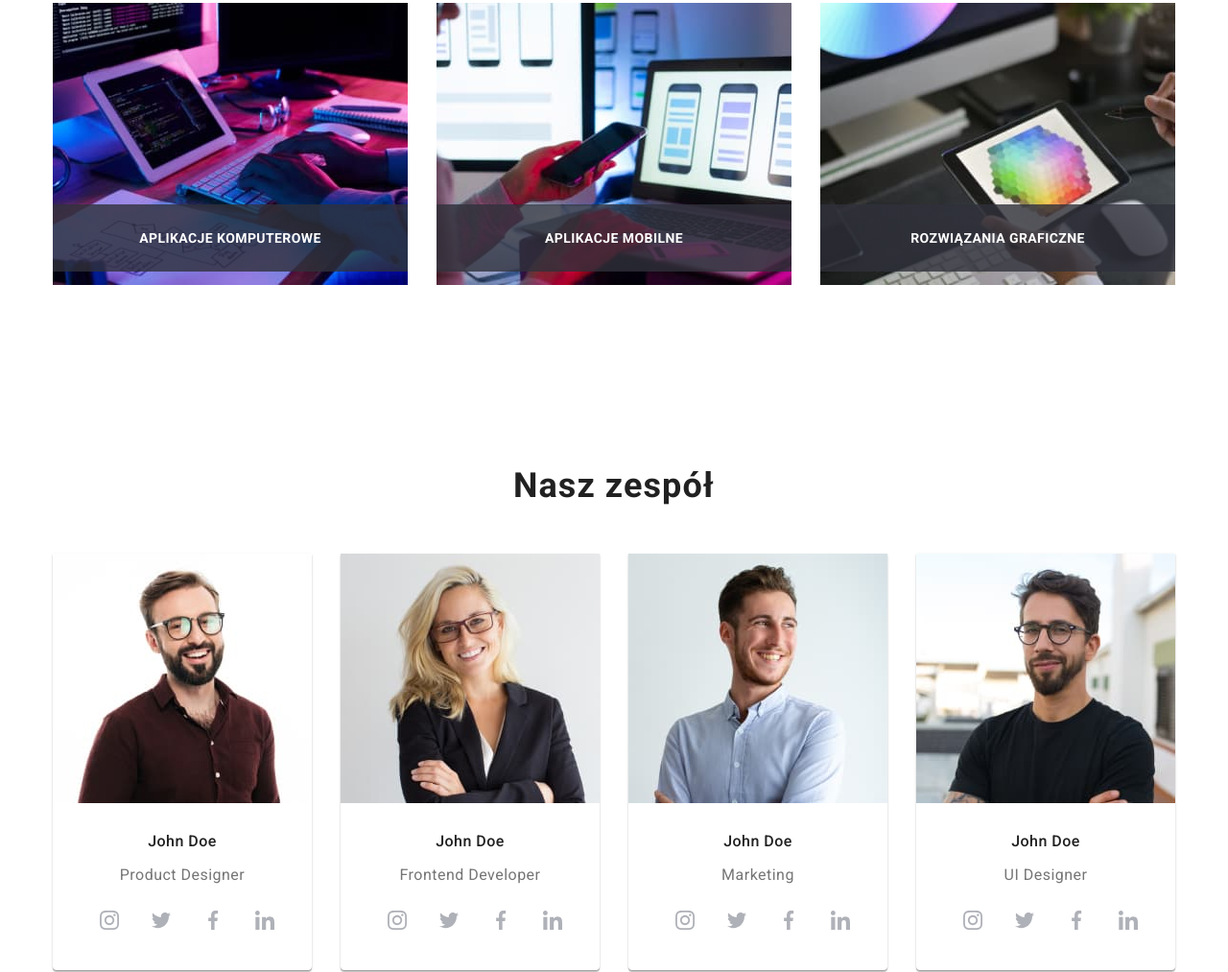
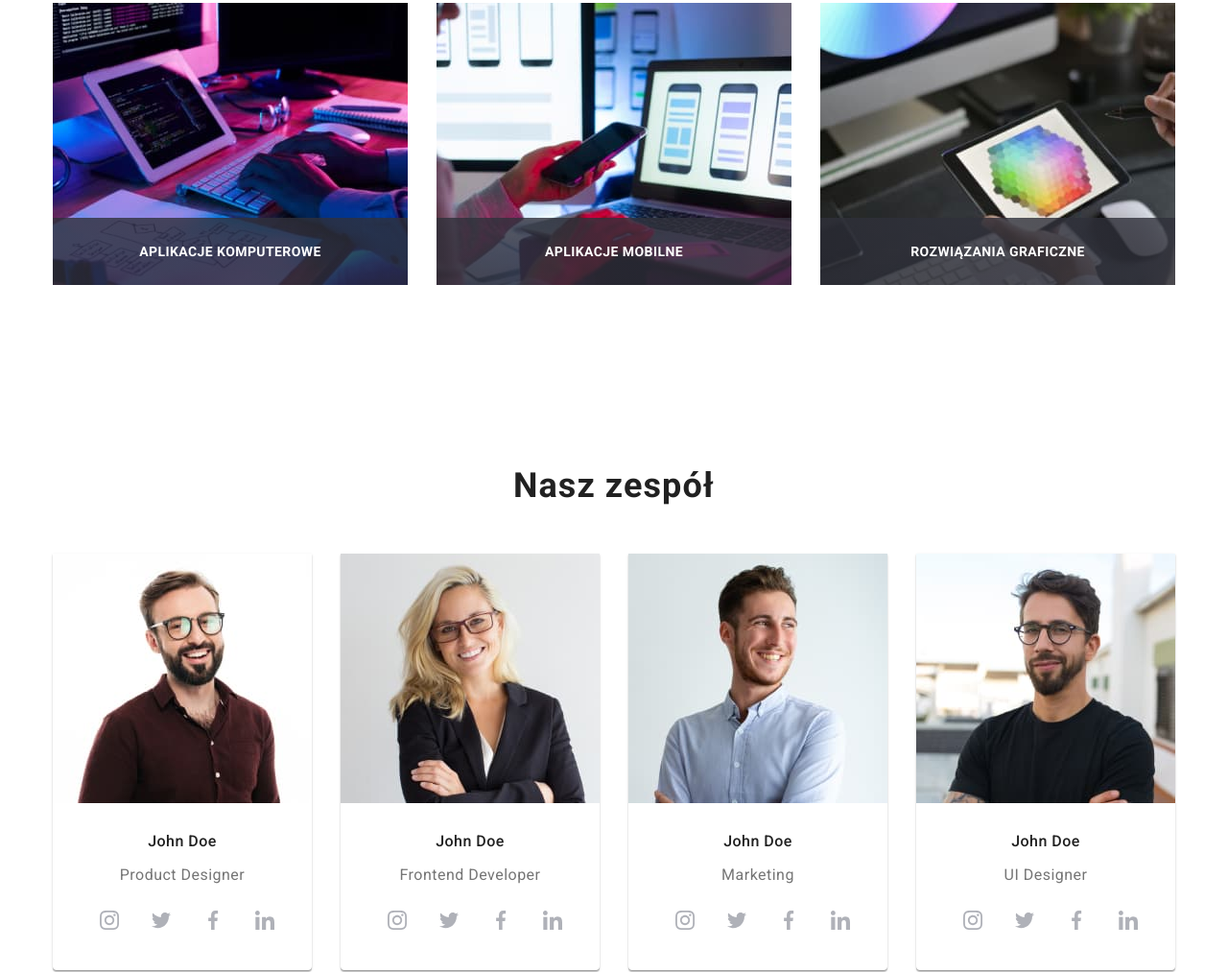
Before and after one commit to karolinascieszko/goit-markup-hw-07, a plain HTML site: page index.html in a window 1280 px wide. Shown: the part 1240-2253 px from the top of the page at 96% size. Drawn offline with nearby package versions, Linux system fonts and the light colour scheme.

Commit message:
Update styles.css

```diff
--- a/css/styles.css
+++ b/css/styles.css
@@ -180,17 +180,6 @@ img {
 .contact__icon:first-child {
   margin-left: 30px;
 }
-/*.icon-smartphone {
-  width: 10px;
-  height: 16px;
-  margin-right: 10px;
-  margin-left: 30px;
-}
-.icon-envelope {
-  width: 16px;
-  height: 12px;
-  margin-right: 10px;
-}*/
 
 .contact__link:hover,
 .contact__link:focus,
@@ -237,20 +226,7 @@ img {
   width: 696px;
   padding-bottom: 30px;
 }
-/*BTN{  border: 0;
-  width: 200px;
-  height: 50px;
-  background-color: var(--blue-color);
-  color: var(--white-color);
-   font-family: var(--main-font);
-  font-weight: 700;
-  font-size: 16px;
-  line-height: 1.87;
-  text-align: center;
-  letter-spacing: 0.06em;
-  box-shadow: 0px 4px 4px rgba(0, 0, 0, 0.15);
-  border-radius: 4px;
-  cursor: pointer;}*/
+
 .btn {
   border: none;
   font-weight: 700;
@@ -271,21 +247,6 @@ img {
   padding: 10px 41px;
 }
 
-/*.modal-btn {
-  display: flex;
-  font-weight: 700;
-  font-size: 16px;
-  line-height: 1.875;
-  color: var(--main-font-color);
-  background-color: var(--background-color-team);
-  cursor: pointer;
-  padding: 10px 41px;
-  display: block;
-  align-items: center;
-  transition-property: color;
-  transition-duration: 250ms;
-  transition-timing-function: cubic-bezier(0.4, 0, 0.2, 1);
-}*/
 .hero__btn:hover {
   box-shadow: 0px 4px 4px rgba(0, 0, 0, 0.15);
 }
@@ -375,6 +336,7 @@ img {
   text-transform: uppercase;
   color: var(--font-on-dark-theme-color);
   z-index: 1;
+  margin-bottom: 0;
 }
 /*bottom: 0;
   right: 0;
@@ -562,29 +524,6 @@ img {
   );
 }
 
-/*.social-list-dark-theme {
-  display: flex;
-}
-.social-list-link-dark-theme {
-  display: flex;
-  width: 44px;
-  height: 44px;
-  background: linear-gradient(
-    rgba(255, 255, 255, 0.1),
-    rgba(255, 255, 255, 0.1)
-  );
-  fill: var(--font-on-dark-theme-color);
-  border-radius: 50%;
-  align-items: center;
-  justify-content: center;
-  margin-top: 20px;
-  transition-property: fill, background-color;
-  transition-duration: 250ms;
-  transition-timing-function: cubic-bezier(0.4, 0, 0.2, 1);
-}
-.social-list-item-dark-theme:not(:last-child) {
-  padding-right: 10px;
-}*/
 .footer .container {
   display: flex;
   align-items: baseline;
```
